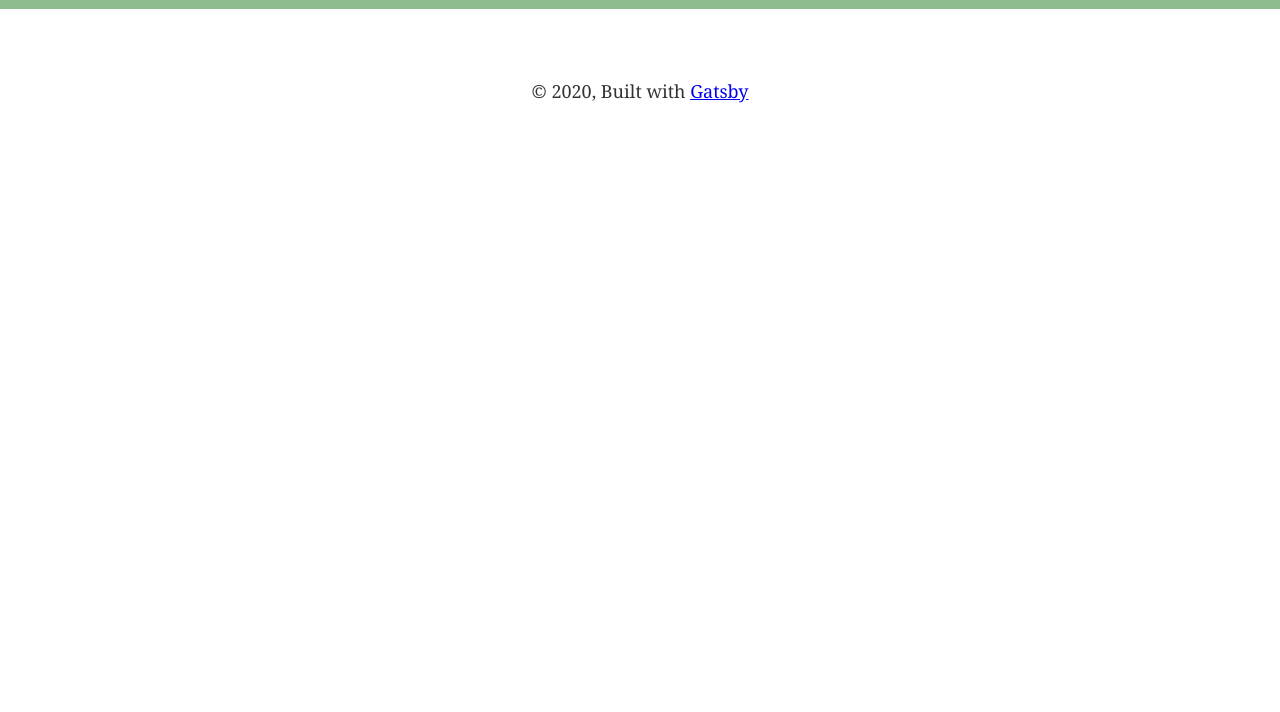
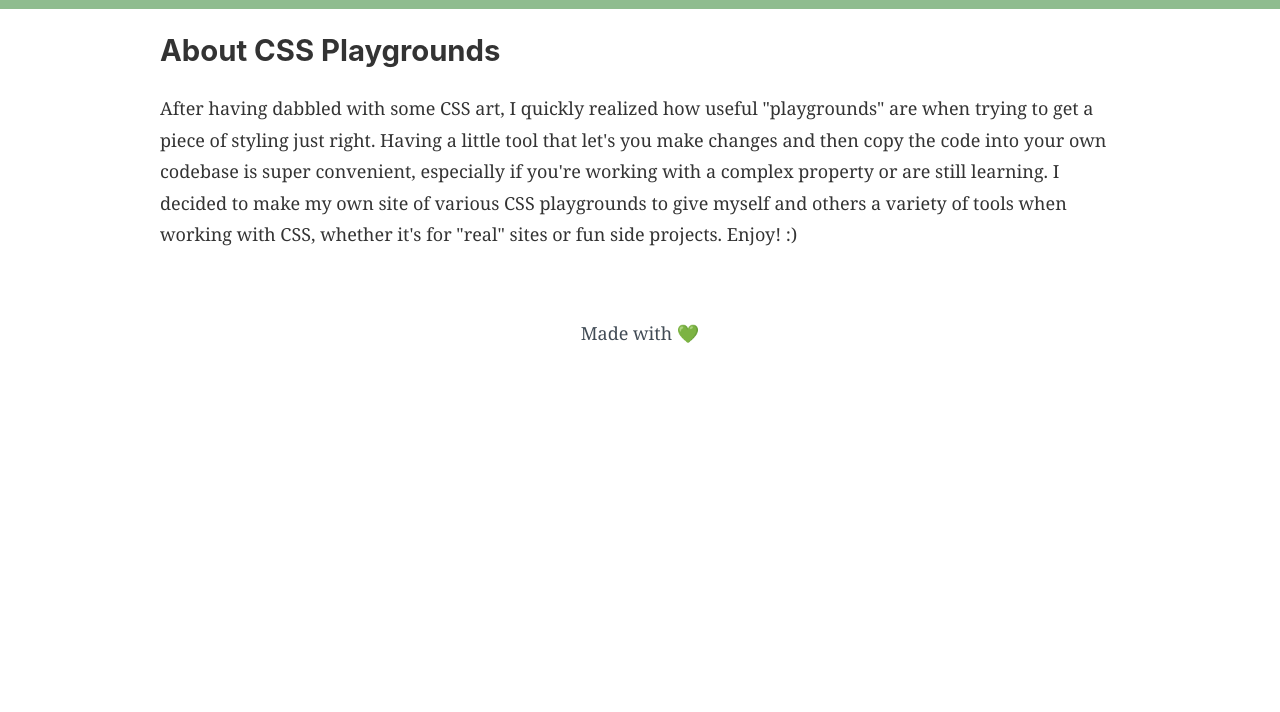
Before and after one commit to jgarrow/css-playgrounds, a Gatsby site: page / in a window 1280 px wide. Shown: the part 88-800 px from the top of the page. Built offline with nearby package versions, Linux system fonts and the light colour scheme; Gatsby itself is replaced by a stand-in of ours.

Commit message:
Add blurb to home page

```diff
--- a/src/components/header.js
+++ b/src/components/header.js
@@ -20,6 +20,7 @@ const Container = styled.div`
 const Nav = styled.nav`
   width: 40%;
   max-width: 400px;
+  font-size: 1.15rem;
 
   ul {
     width: 100%;
--- a/src/components/layout.js
+++ b/src/components/layout.js
@@ -23,6 +23,11 @@ const Footer = styled.footer`
 
   p {
     margin: 0;
+  }
+
+  a {
+    text-decoration: none;
+    color: #424C56;
   }
 `
 
@@ -51,9 +56,9 @@ const Layout = ({ children }) => {
       </div>
       <Footer>
           <p>
-            © {new Date().getFullYear()}, Built with
-            {` `}
-            <a href="https://www.gatsbyjs.org">Gatsby</a>
+            {/* © {new Date().getFullYear()},
+            {` `} */}
+            <a href="https://janessagarrow.com/">Made with <span role="img" aria-label="green heart">💚</span></a>
           </p>
         </Footer>
     </>
--- a/src/pages/index.js
+++ b/src/pages/index.js
@@ -1,13 +1,27 @@
 import React from "react"
-import { Link } from "gatsby"
+import styled from "styled-components"
 
 import Layout from "../components/layout"
 import SEO from "../components/seo"
+
+const Blurb = styled.section`
+  width: 80%;
+  max-width: 960px;
+  margin: 0 auto;
+
+  p {
+    line-height: 1.75;
+  }
+`
 
 const IndexPage = () => {
   return (
     <Layout>
       <SEO title="Home" />
+      <Blurb>
+        <h2>About CSS Playgrounds</h2>
+        <p>After having dabbled with some CSS art, I quickly realized how useful "playgrounds" are when trying to get a piece of styling just right. Having a little tool that let's you make changes and then copy the code into your own codebase is super convenient, especially if you're working with a complex property or are still learning. I decided to make my own site of various CSS playgrounds to give myself and others a variety of tools when working with CSS, whether it's for "real" sites or fun side projects. Enjoy! :)</p>
+      </Blurb>
     </Layout>
   )
 }
```
